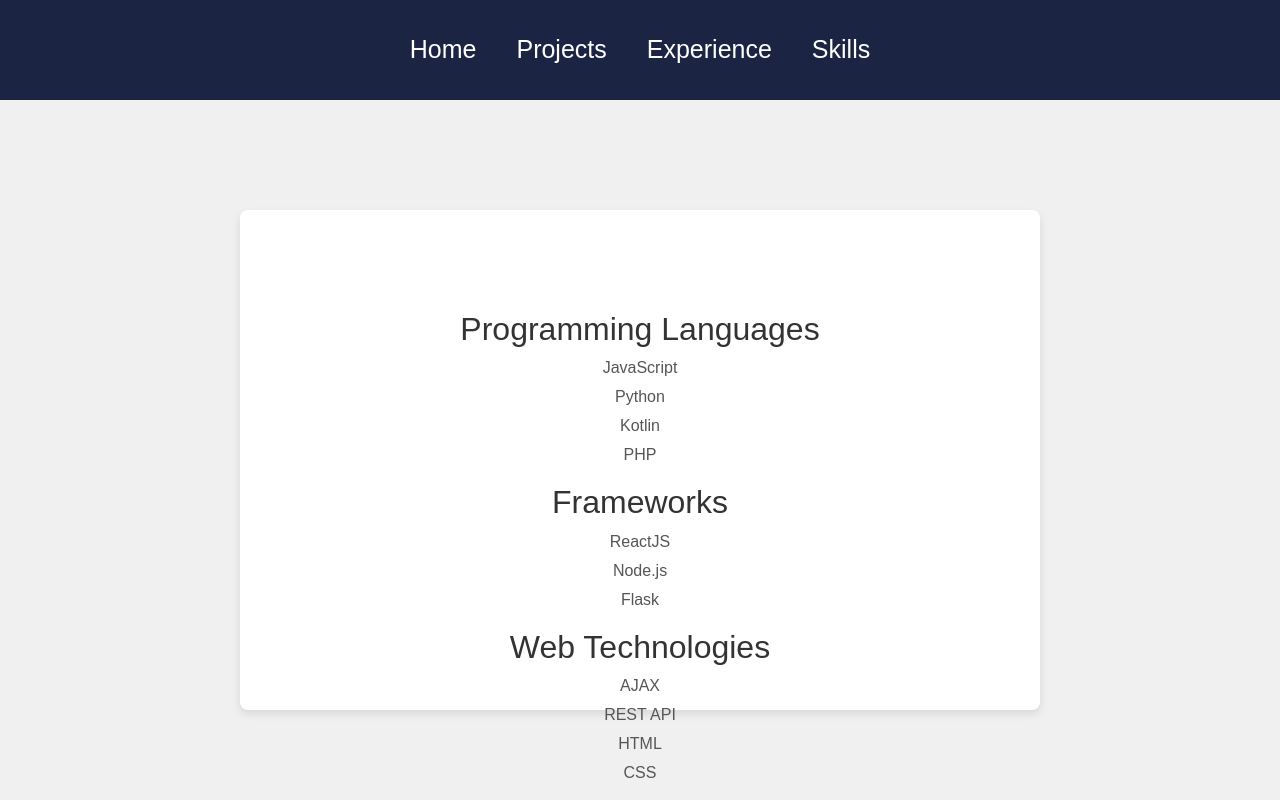
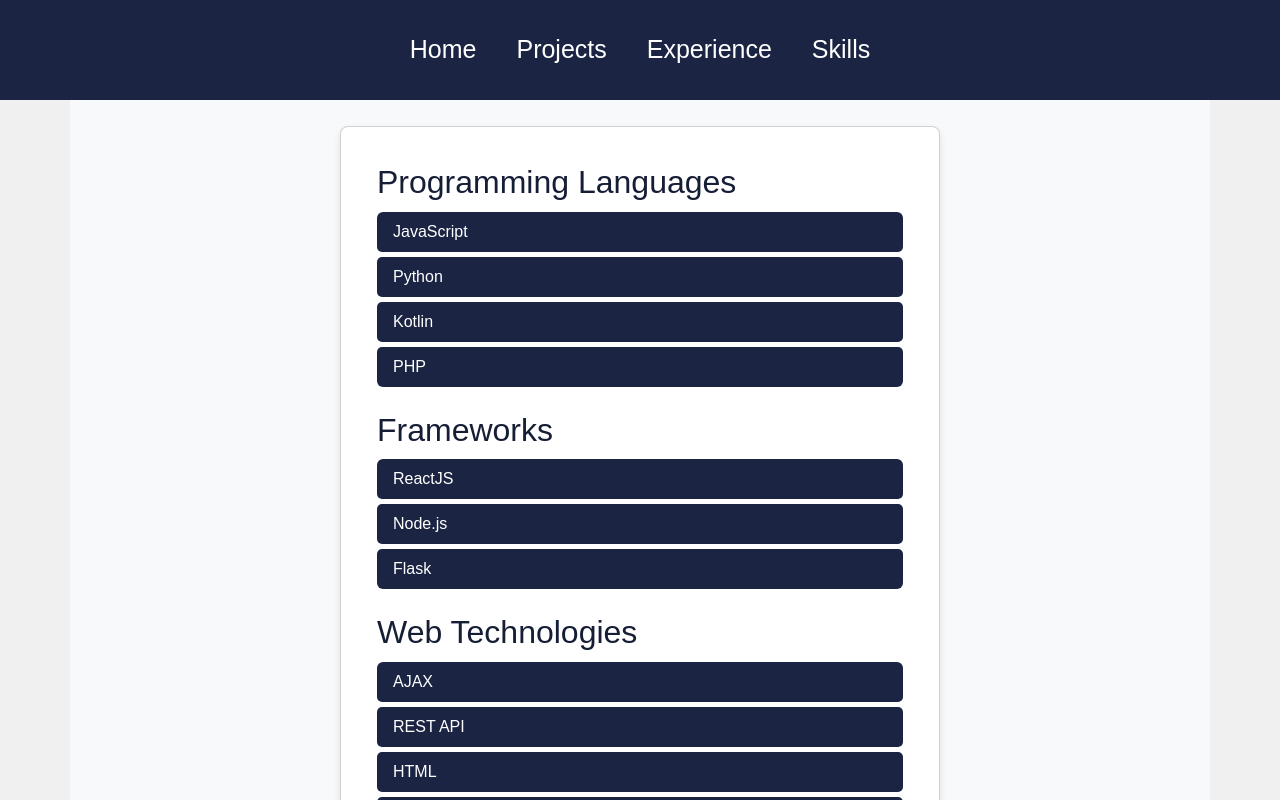
Before and after one commit to VictorWanjala/My-portfolio, a React (Create React App) app: page /skills in a window 1280 px wide. Shown: the top 800 px of the page. Built offline with nearby package versions, Linux system fonts and the light colour scheme.

Commit message:
updating projects

```diff
--- a/src/components/Skills.js
+++ b/src/components/Skills.js
@@ -1,35 +1,38 @@
-import React from 'react'
-import '../styles/Skills.css'
+import React from 'react';
+import '../styles/Skills.css';
 import 'bootstrap/dist/css/bootstrap.min.css';
 
 function Skills() {
   return (
-    <div className="skills-container">
-        <div className="skills-card">
-            <h2>Programming Languages</h2>
-                <ul>
-                    <li>JavaScript</li>
-                    <li>Python</li>
-                    <li>Kotlin</li>
-                    <li>PHP</li>
-                </ul>
-            <h2>Frameworks</h2>
-                    <ul>
-                        <li>ReactJS</li>
-                        <li>Node.js</li>
-                        <li>Flask</li>
-                    </ul>
-                <h2>Web Technologies</h2>
-                    <ul>
-                        <li>AJAX</li>
-                        <li>REST API</li>
-                        <li>HTML</li>
-                        <li>CSS</li>
-                    </ul>
+    <div className="container skills-container">
+      <div className="card skills-card">
+        <div className="card-body">
+          <h2 className="card-title">Programming Languages</h2>
+          <ul className="list-group">
+            <li className="list-group-item">JavaScript</li>
+            <li className="list-group-item">Python</li>
+            <li className="list-group-item">Kotlin</li>
+            <li className="list-group-item">PHP</li>
+          </ul>
+
+          <h2 className="card-title mt-4">Frameworks</h2>
+          <ul className="list-group">
+            <li className="list-group-item">ReactJS</li>
+            <li className="list-group-item">Node.js</li>
+            <li className="list-group-item">Flask</li>
+          </ul>
+
+          <h2 className="card-title mt-4">Web Technologies</h2>
+          <ul className="list-group">
+            <li className="list-group-item">AJAX</li>
+            <li className="list-group-item">REST API</li>
+            <li className="list-group-item">HTML</li>
+            <li className="list-group-item">CSS</li>
+          </ul>
         </div>
-
+      </div>
     </div>
-  )
+  );
 }
 
-export default Skills
+export default Skills;
--- a/src/styles/Home.css
+++ b/src/styles/Home.css
@@ -21,7 +21,7 @@
 .about h2 {
   font-family: "Segoe UI", Tahoma, Geneva, Verdana, sans-serif;
   font-size: 60px;
-  color: #ceb737;
+  color: #1b2543;
   height: 130px;
   margin-bottom: 40px; /* Added margin bottom */
 }
--- a/src/styles/Skills.css
+++ b/src/styles/Skills.css
@@ -1,34 +1,42 @@
 
 .skills-container {
-    display: flex;
-    justify-content: center;
-    align-items: center;
-    height: 90vh;
-    margin-bottom: 10px;
-  }
+  display: flex;
+  justify-content: center;
+  align-items: center;
+  height: 100vh;
+  background-color: #f8f9fa; /* Light gray background */
+}
 
-  .skills-card {
-    background-color: #fff;
-    border-radius: 8px;
-    box-shadow: 0 4px 8px rgba(0, 0, 0, 0.1);
-    padding: 100px;
-    width: 800px;
-    height: 500px;
-    text-align: center;
-    margin: 20px 0;
+.skills-card {
+  width: 80%;
+  max-width: 600px;
+  padding: 20px;
+  border-radius: 8px;
+  box-shadow: 0 4px 8px rgba(0, 0, 0, 0.1);
+  background-color: #fff;
+}
 
-  }
+.skills-card h2 {
+  color: #161e36;
+  margin-bottom: 10px;
+}
 
-  .skills-card h2 {
-    color: #333;
-  }
+.list-group {
+  padding: 0;
+}
 
-  .skills-card ul {
-    list-style: none;
-    padding: 0;
-  }
+.list-group-item {
+  background-color: #1b2543; /* Bootstrap's primary color */
+  color: #fff;
+  border: none;
+  border-radius: 5px;
+  margin-bottom: 5px;
+}
 
-  .skills-card li {
-    margin: 5px 0;
-    color: #555;
-  }
+.list-group-item:last-child {
+  margin-bottom: 0;
+}
+
+.list-group-item:hover {
+  background-color: #0056b3; /* Darker shade on hover */
+}
```
